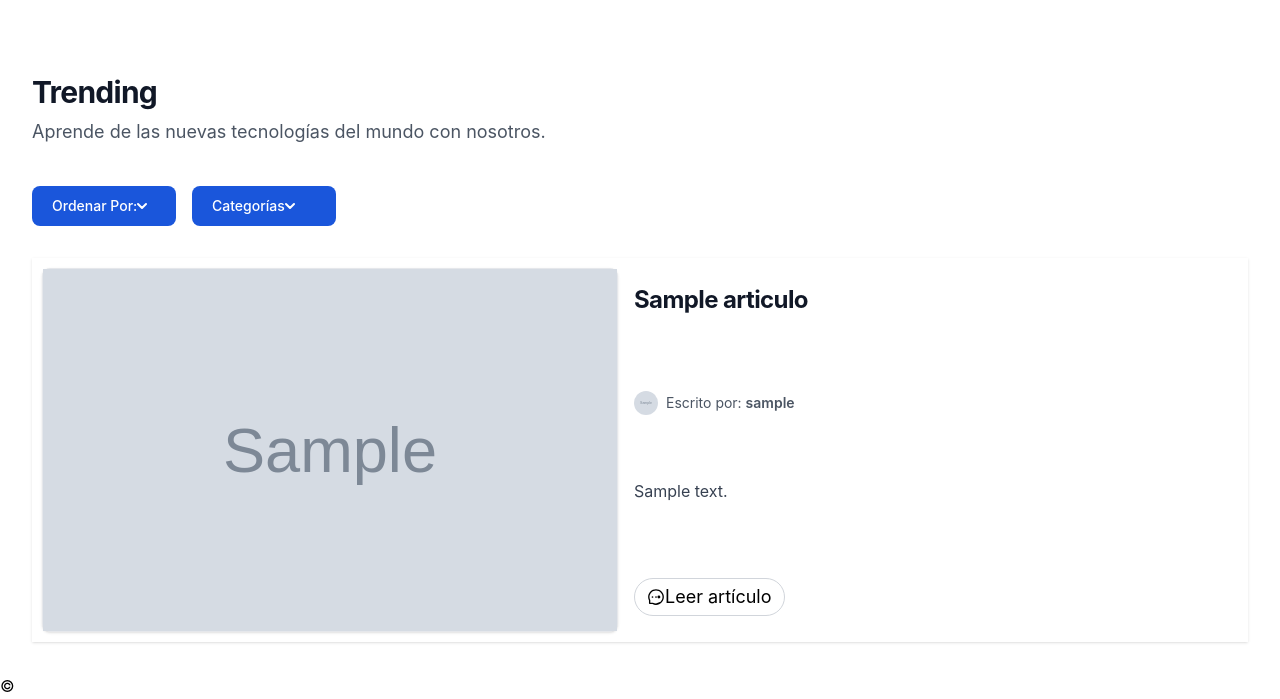
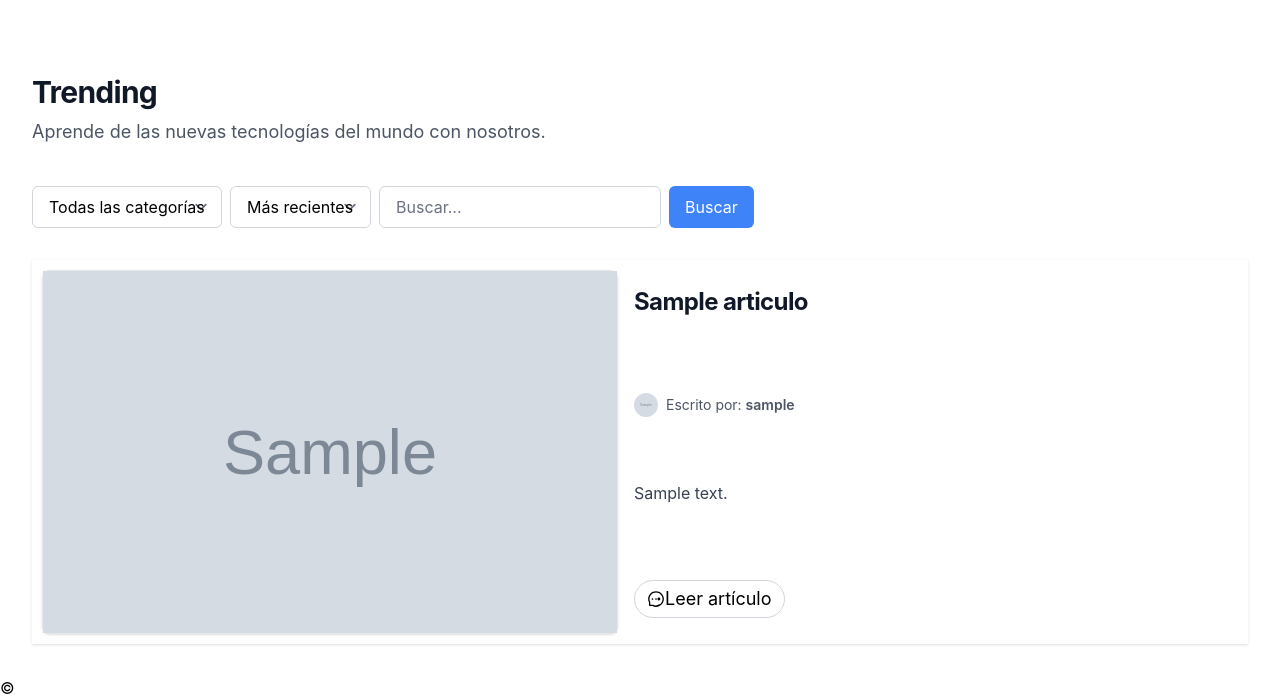
Before and after one commit to M0narc/django_news_app, a Django app: page / in a window 1280 px wide. Shown: the part 113-812 px from the top of the page. Run offline with Django 5.2, Linux system fonts and the light colour scheme; tables that the repository leaves empty hold one stand-in row (values such as "Sample post"); grey boxes marked "Sample" are stand-in pictures; some libraries are stand-ins or nearby versions.

Commit message:
barra de busqueda terminada

```diff
--- a/src/apps/articulo/urls.py
+++ b/src/apps/articulo/urls.py
@@ -3,7 +3,7 @@ from . import views
 from apps.comentario.views import agregar_comentario, eliminar_comentario
 
 urlpatterns = [
-    path('', views.home_view.as_view(), name='home'),
+    path('', views.ArticuloSearchAndFilterView.as_view(), name='home'),
     path('articulo/<slug:slug>/comentario/', agregar_comentario, name='agregar_comentario'),
     path('comentario/<slug:slug>/eliminar/', eliminar_comentario, name='eliminar_comentario'),
     path('articulo/<slug:slug>', views.articulo_detalle, name='detalle_articulo'),
--- a/src/apps/articulo/views.py
+++ b/src/apps/articulo/views.py
@@ -8,32 +8,32 @@ from django.utils import timezone
 from django.views import generic
 from django.db.models import Q
 
-class home_view(ListView):
-    model = Articulo
-    template_name = 'home.html'
-    context_object_name = 'articulos'
-    ordering = '-fecha_publicada'
+# class home_view(ListView):
+#     model = Articulo
+#     template_name = 'home.html'
+#     context_object_name = 'articulos'
+#     ordering = '-fecha_publicada'
 
-    def get_queryset(self):
-        orden = self.request.GET.get('orden', '-fecha_publicada')
-        filtro = self.request.GET.get('filtro', None)
+#     def get_queryset(self):
+#         orden = self.request.GET.get('orden', '-fecha_publicada')
+#         filtro = self.request.GET.get('filtro', None)
 
-        # Filtra por categoría si se proporciona un filtro
-        queryset = Articulo.objects.all()
-        if filtro:
-            queryset = queryset.filter(categoria__nombre=filtro)
+#         # Filtra por categoría si se proporciona un filtro
+#         queryset = Articulo.objects.all()
+#         if filtro:
+#             queryset = queryset.filter(categoria__nombre=filtro)
 
-        # Aplica la ordenación
-        return queryset.order_by(orden)
+#         # Aplica la ordenación
+#         return queryset.order_by(orden)
 
-    def get_context_data(self, **kwargs):
-        context = super().get_context_data(**kwargs)
-        # Agrega todas las categorías al contexto para el dropdown
-        context['categories'] = Categoria.objects.all()
-        # Mantener los valores actuales de filtro y orden en el contexto
-        context['filtro_actual'] = self.request.GET.get('filtro', '')
-        context['orden_actual'] = self.request.GET.get('orden', '-fecha_publicada')
-        return context
+#     def get_context_data(self, **kwargs):
+#         context = super().get_context_data(**kwargs)
+#         # Agrega todas las categorías al contexto para el dropdown
+#         context['categories'] = Categoria.objects.all()
+#         # Mantener los valores actuales de filtro y orden en el contexto
+#         context['filtro_actual'] = self.request.GET.get('filtro', '')
+#         context['orden_actual'] = self.request.GET.get('orden', '-fecha_publicada')
+#         return context
 
 @login_required
 def articulo_detalle(request, slug):
@@ -125,3 +125,42 @@ class Resultado_vista(generic.ListView):
 
 def orden_nuevo(request):
     articulos = Articulo.objects.all().order_by('-fecha_publicada')[:15]
+
+class ArticuloSearchAndFilterView(ListView):
+    model = Articulo
+    template_name = 'home.html'
+    context_object_name = 'articulos'
+
+    def get_queryset(self):
+        # Obtiene parámetros de búsqueda, filtro y ordenación desde los GET
+        query = self.request.GET.get('q', '')
+        filtro = self.request.GET.get('filtro', None)
+        orden = self.request.GET.get('orden', '-fecha_publicada')
+
+        # Base queryset: artículos disponibles hasta la fecha actual
+        queryset = Articulo.objects.filter(fecha_publicada__lte=timezone.now())
+
+        # Aplicar filtro por categoría si existe
+        if filtro:
+            queryset = queryset.filter(categoria__nombre=filtro)
+
+        # Aplicar búsqueda si se proporciona una query
+        if query:
+            queryset = queryset.filter(
+                Q(titulo__icontains=query) | Q(categoria__nombre__icontains=query)
+            ).distinct()
+
+        # Aplicar ordenación según el parámetro recibido
+        return queryset.order_by(orden)
+
+    def get_context_data(self, **kwargs):
+        context = super().get_context_data(**kwargs)
+        # Agrega todas las categorías al contexto para el menú
+        context['categories'] = Categoria.objects.all()
+
+        # Mantener los valores actuales de búsqueda, filtro y orden en el contexto
+        context['query_actual'] = self.request.GET.get('q', '')
+        context['filtro_actual'] = self.request.GET.get('filtro', '')
+        context['orden_actual'] = self.request.GET.get('orden', '-fecha_publicada')
+
+        return context
--- a/src/templates/home.html
+++ b/src/templates/home.html
@@ -10,61 +10,45 @@
 
 
     <div class="flex pb-8 gap-4 mt-10">
-      <button id="dropdownOrdenButton"
-              data-dropdown-toggle="orden"
-              class="w-36 text-white bg-blue-700 hover:bg-blue-800 focus:ring-4 focus:outline-none
-                     focus:ring-blue-300 font-medium rounded-lg text-sm px-5 py-2.5 text-center
-                     inline-flex items-center dark:bg-blue-600 dark:hover:bg-blue-700 dark:focus:ring-blue-800"
-              type="button">
-        Ordenar Por:
-        <svg class="w-2.5 h-2.5 ms-3" aria-hidden="true" xmlns="http://www.w3.org/2000/svg"
-             fill="none" viewBox="0 0 10 6">
-          <path stroke="currentColor" stroke-linecap="round" stroke-linejoin="round"
-                stroke-width="2" d="m1 1 4 4 4-4"/>
-        </svg>
-      </button>
+      <form method="GET"
+      class="bg-white sm:py-32">
+    <div class="flex space-x-2">
 
-      <div id="orden" class="z-10 hidden bg-white divide-y divide-gray-100 rounded-lg shadow w-44 dark:bg-gray-700">
-        <ul class="py-2 text-sm text-gray-700 dark:text-gray-200" aria-labelledby="dropdownOrdenButton">
-          <li><a href="?orden=-fecha_publicada&filtro={{ filtro_actual }}" class="block px-4 py-2 hover:bg-gray-100 dark:hover:bg-gray-600 dark:hover:text-white">Más Nuevo</a></li>
-          <li><a href="?orden=fecha_publicada&filtro={{ filtro_actual }}" class="block px-4 py-2 hover:bg-gray-100 dark:hover:bg-gray-600 dark:hover:text-white">Más Antiguo</a></li>
-          <li><a href="?orden=titulo&filtro={{ filtro_actual }}" class="block px-4 py-2 hover:bg-gray-100 dark:hover:bg-gray-600 dark:hover:text-white">A-Z</a></li>
-          <li><a href="?orden=-titulo&filtro={{ filtro_actual }}" class="block px-4 py-2 hover:bg-gray-100 dark:hover:bg-gray-600 dark:hover:text-white">Z-A</a></li>
-        </ul>
-      </div>
+        <select name="filtro"
+                class="flex-1 px-4 py-2 border border-gray-300 rounded-md focus:outline-none focus:ring-2 focus:ring-blue-400">
+            <option value="">Todas las categorías</option>
+            {% for categoria in categories %}
+                <option value="{{ categoria.nombre }}"
+                        {% if categoria.nombre == filtro_actual %}selected{% endif %}>
+                    {{ categoria.nombre }}
+                </option>
+            {% endfor %}
+        </select>
 
-      <button id="dropdownCategoriaButton"
-              data-dropdown-toggle="Categorias"
-              class="w-36 text-white bg-blue-700 hover:bg-blue-800 focus:ring-4 focus:outline-none
-                     focus:ring-blue-300 font-medium rounded-lg text-sm px-5 py-2.5 text-center
-                     inline-flex items-center dark:bg-blue-600 dark:hover:bg-blue-700 dark:focus:ring-blue-800"
-              type="button">
-        Categorías
-        <svg class="w-2.5 h-2.5 ms-3" aria-hidden="true" xmlns="http://www.w3.org/2000/svg"
-             fill="none" viewBox="0 0 10 6">
-          <path stroke="currentColor" stroke-linecap="round" stroke-linejoin="round"
-                stroke-width="2" d="m1 1 4 4 4-4"/>
-        </svg>
-      </button>
-
-      <div id="Categorias" class="z-10 hidden bg-white divide-y divide-gray-100 rounded-lg shadow w-44 dark:bg-gray-700">
-        <ul class="text-sm text-gray-700 dark:text-gray-200" aria-labelledby="dropdownCategoriaButton">
-          {% for categoria in categories %}
-          <li>
-            <a href="?filtro={{ categoria.nombre }}&orden={{ orden_actual }}"
-               class="block px-4 py-2 hover:bg-gray-100 dark:hover:bg-gray-600 dark:hover:text-white">
-              {{ categoria.nombre }}
-            </a>
-          </li>
-          {% endfor %}
-          <li>
-            <a href="?filtro=&orden={{ orden_actual }}"
-               class="block px-4 py-2 hover:bg-gray-100 dark:hover:bg-gray-600 dark:hover:text-white">
-              Todas
-            </a>
-          </li>
-        </ul>
-      </div>
+        <select name="orden"
+                class="flex-1 px-4 py-2 border border-gray-300 rounded-md focus:outline-none focus:ring-2 focus:ring-blue-400">
+            <option value="-fecha_publicada"
+                    {% if orden_actual == '-fecha_publicada' %}selected{% endif %}>
+                Más recientes
+            </option>
+            <option value="fecha_publicada"
+                    {% if orden_actual == 'fecha_publicada' %}selected{% endif %}>
+                Más antiguos
+            </option>
+        </select>
+        <input
+        type="text"
+        name="q"
+        placeholder="Buscar..."
+        value="{{ query_actual }}"
+        class="flex-1 px-4 py-2 border border-gray-300 rounded-md focus:outline-none focus:ring-2 focus:ring-blue-400"
+    />
+    <button type="submit"
+            class="bg-blue-500 text-white px-4 py-2 rounded-md hover:bg-blue-600 transition duration-300">
+        Buscar
+    </button>
+    </div>
+</form>
     </div>
       {% for articulo in articulos %}
         <div class="bg-white p-2.5 w-full max-w-3xl h-96 rounded-2xl shadow-lg flex gap-5 select-none shadow hover:bg-gray-100 dark:border-gray-700 dark:bg-gray-800 dark:hover:bg-gray-700">
```
Also changed, not shown: src/templates/articulo/resultados2.html (deleted, +0 -45 lines).
